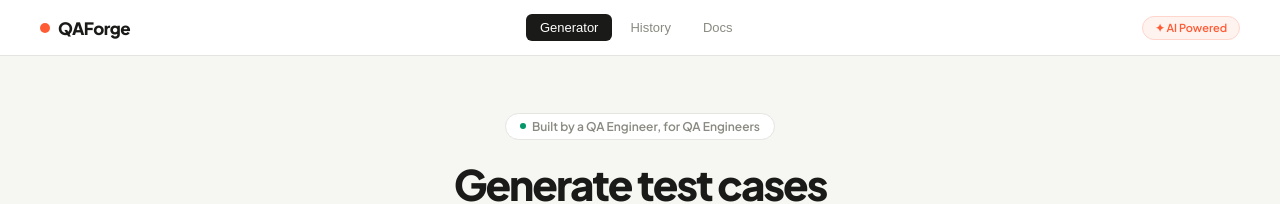
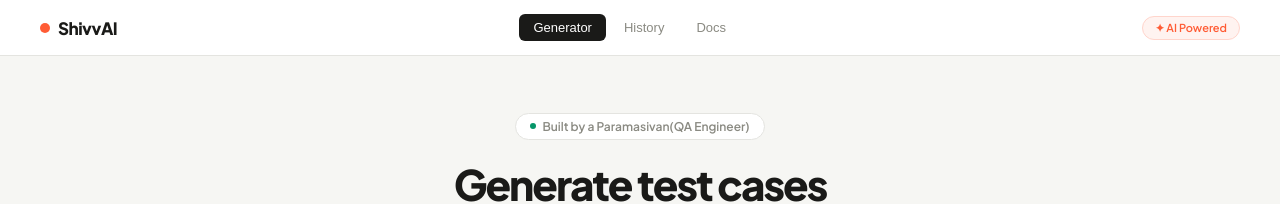
Before and after one commit to smartshivv24/qa-ai-agent, a plain HTML site: page index.html in a window 1280 px wide. Shown: the top 204 px of the page. Drawn offline with Linux system fonts and the light colour scheme.

Commit message:
Major UI new redesigns

```diff
--- a/index.html
+++ b/index.html
@@ -521,7 +521,7 @@
 <nav>
   <div class="nav-logo">
     <div class="dot"></div>
-    QAForge
+    ShivvAI
   </div>
   <div class="nav-links">
     <button class="nav-link active">Generator</button>
@@ -535,7 +535,7 @@
 
 <!-- Hero -->
 <div class="hero">
-  <div class="hero-tag"><span></span> Built by a QA Engineer, for QA Engineers</div>
+  <div class="hero-tag"><span></span> Built by a Paramasivan(QA Engineer) </div>
   <h1>Generate test cases<br>in <em>seconds</em></h1>
   <p>Describe any feature and get structured, professional test cases covering positive, negative, edge cases and more.</p>
 </div>
```
